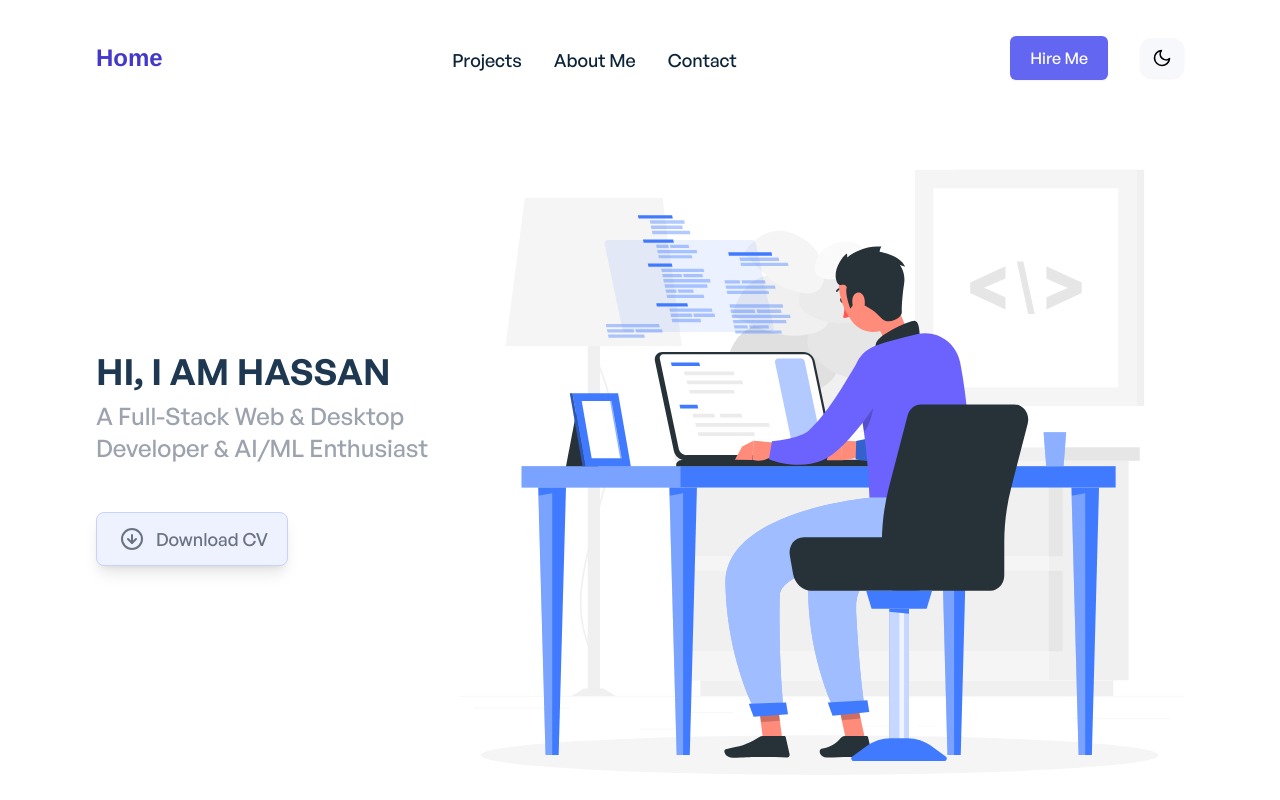
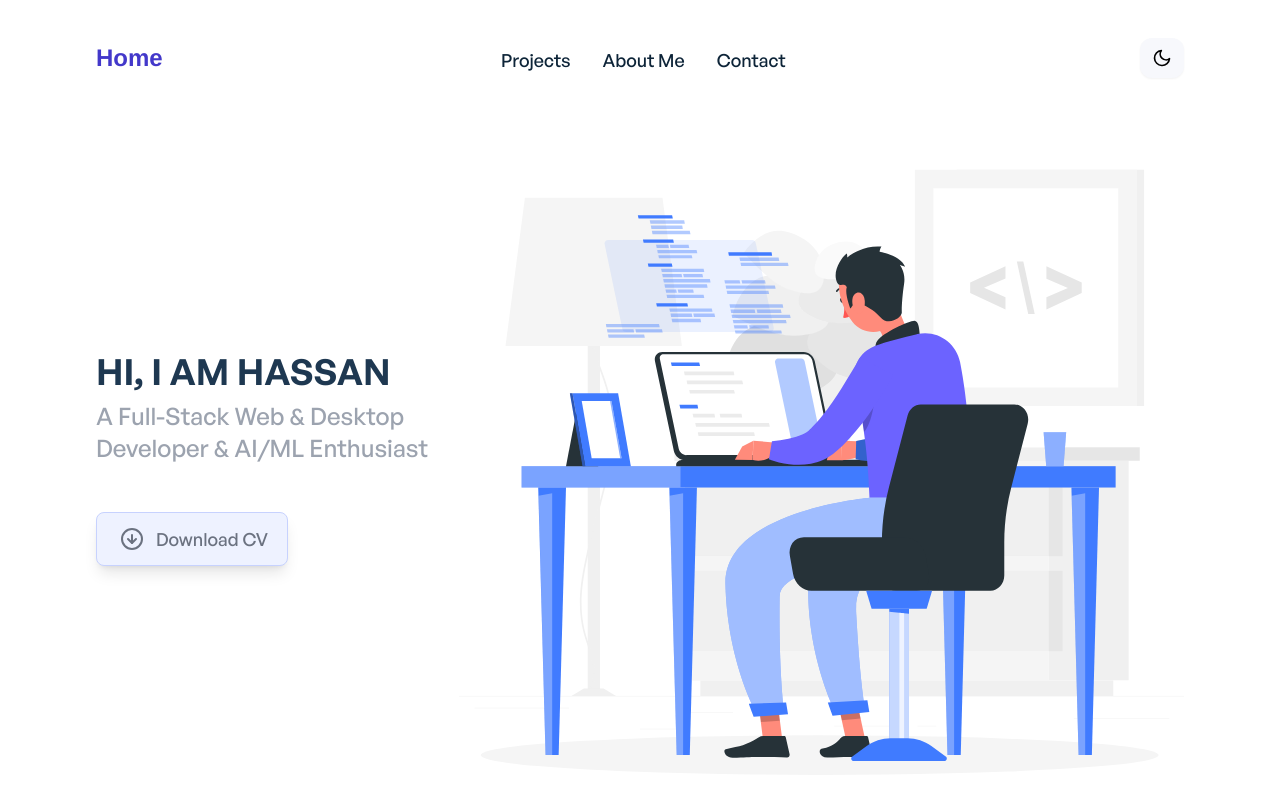
Before and after one commit to HassanHaider1212/SyedHassanHaider-portfolio, a Vue app: page / in a window 1280 px wide. Shown: the top 800 px of the page. Built offline with nearby package versions, Linux system fonts and the light colour scheme; what vue-backtotop would draw is missing.

Commit message:
Update AppHeader.vue

```diff
--- a/src/components/shared/AppHeader.vue
+++ b/src/components/shared/AppHeader.vue
@@ -3,14 +3,14 @@ import ThemeSwitcher from '../ThemeSwitcher';
 import HireMeModal from '../HireMeModal.vue';
 import feather from 'feather-icons';
 import AppHeaderLinks from './AppHeaderLinks.vue';
-import Button from '../reusable/Button.vue';
+// import Button from '../reusable/Button.vue';
 
 export default {
 	components: {
 		ThemeSwitcher,
 		HireMeModal,
 		AppHeaderLinks,
-		Button,
+		// Button,
 	},
 	data() {
 		return {
@@ -165,14 +165,14 @@ export default {
 				class="hidden sm:flex justify-between items-center flex-col md:flex-row"
 			>
 				<!-- Hire me button -->
-				<div class="hidden md:block">
+				<!-- <div class="hidden md:block">
 					<Button
 						title="Hire Me"
 						class="text-md font-general-medium bg-indigo-500 hover:bg-indigo-600 text-white shadow-sm rounded-md px-5 py-2.5 duration-300"
 						@click="showModal()"
 						aria-label="Hire Me Button"
 					/>
-				</div>
+				</div> -->
 
 				<!-- Theme switcher large screen -->
 				<theme-switcher
```
